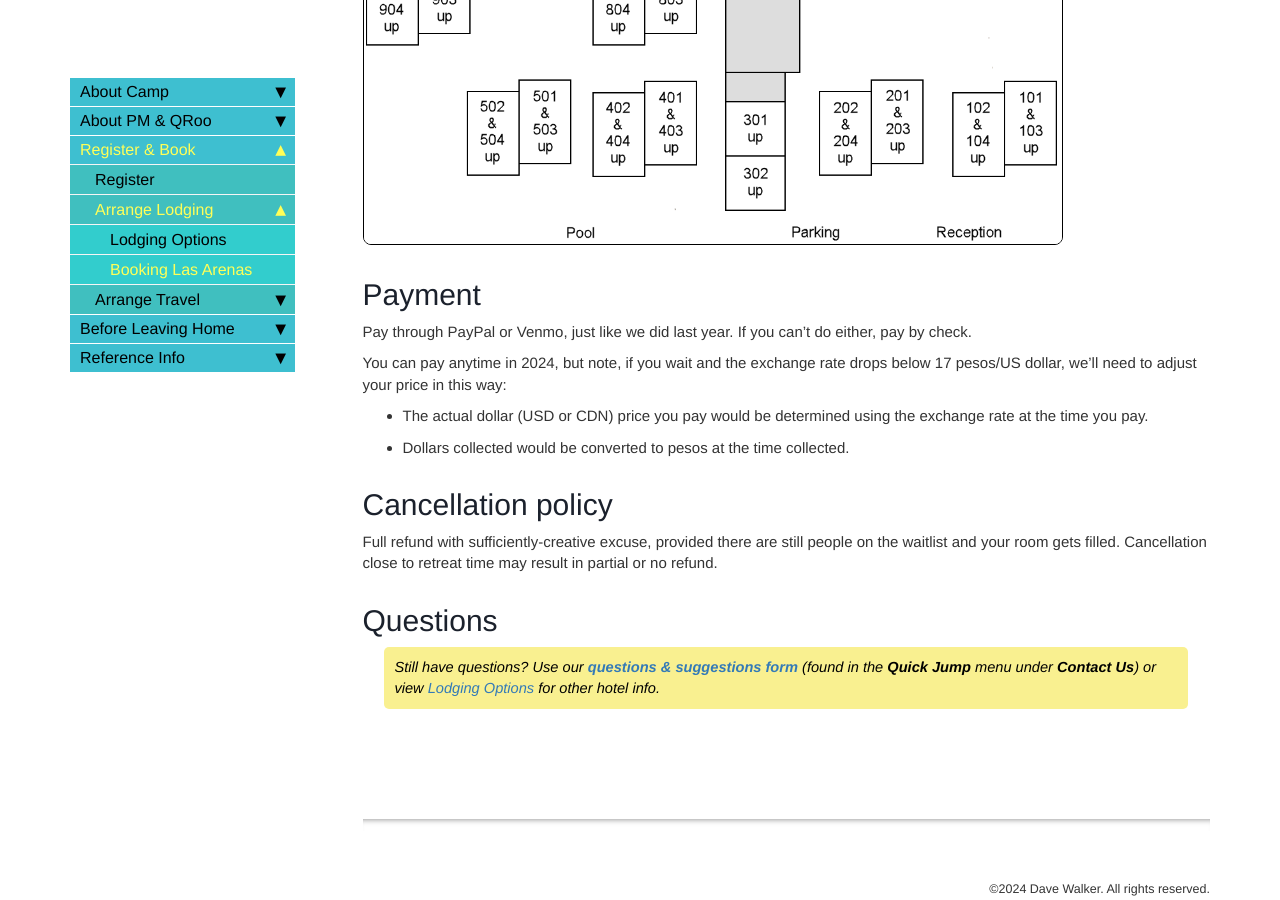
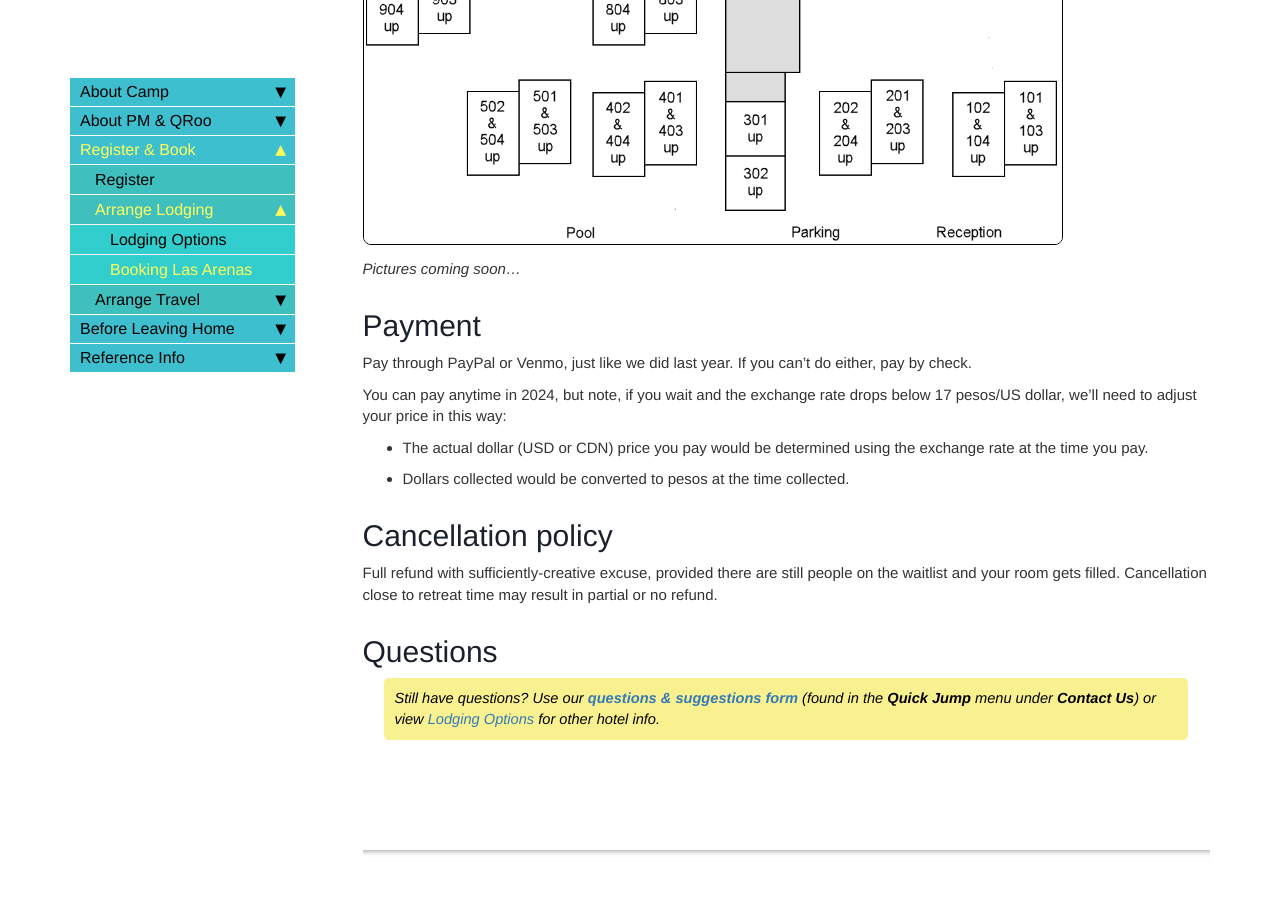
Before and after one commit to davewalker60/pmdup, a Jekyll site: the page built from pages/booking-las-arenas.md, in a window 1280 px wide and 900 px high, scrolled down 1052 px. Built offline with Jekyll 4.4.1, drawn with Linux system fonts in a browser that asks for light colours; comment, search, counter and statistics services are not loaded.

```diff
--- a/pages/booking-las-arenas.md
+++ b/pages/booking-las-arenas.md
@@ -34,6 +34,8 @@
 <!-- Keep next heading and image on one to lessen vertical spacing -->
 ### Hotel Las Arenas Building Layout ![Room layout](../images/Las Arenas rooms 1000.png){:.thinblackborder}
 
+*Pictures coming soon...*
+
 # Payment
 
 Pay through PayPal or Venmo, just like we did last year. If you can't do either, pay by check.
```
